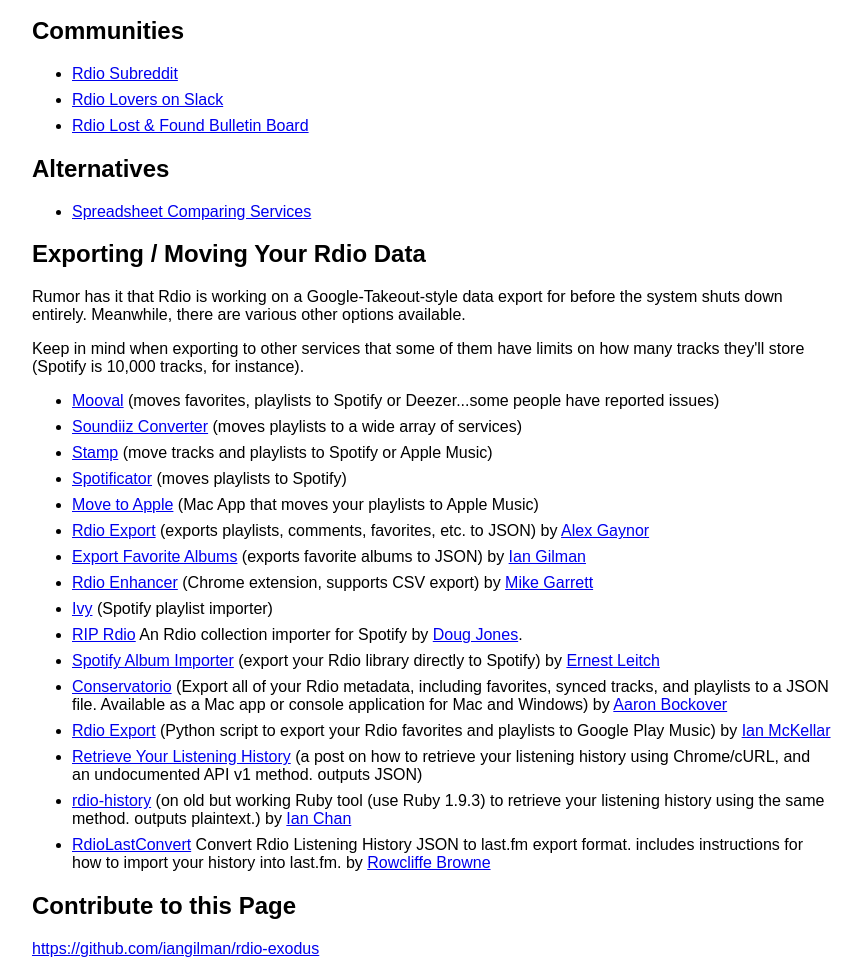
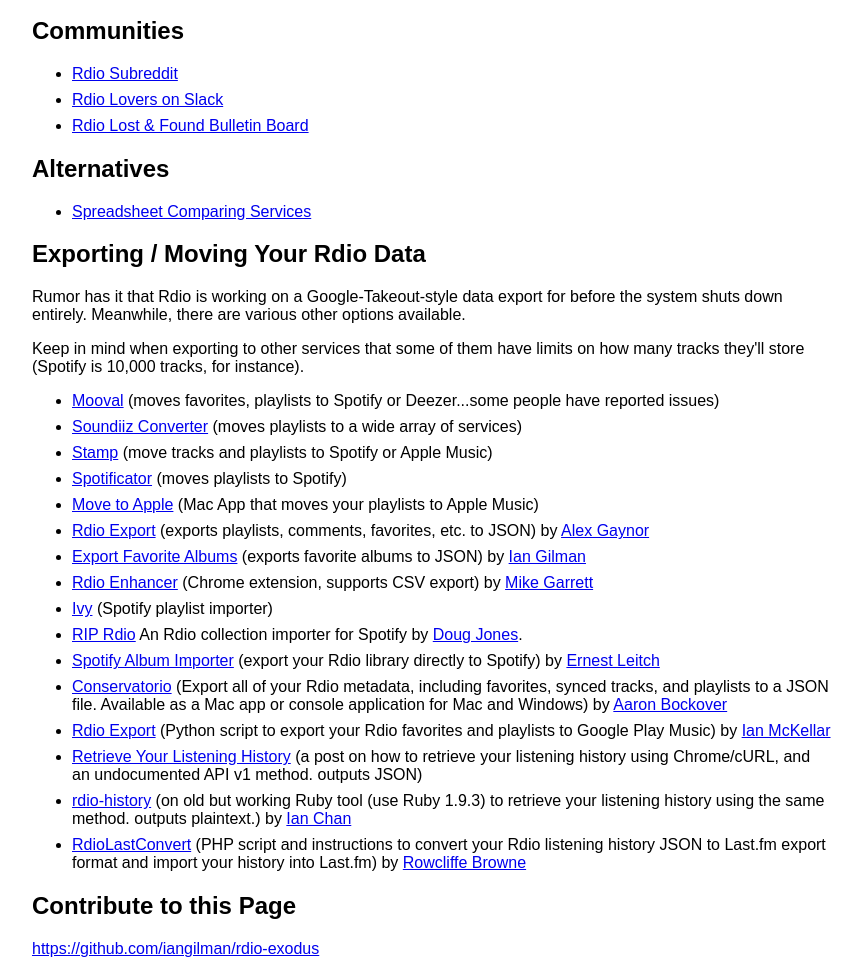
Before and after one commit to iangilman/rdio-exodus, a plain HTML site: page index.html in a window 1280 px wide. Shown: the part 119-1092 px from the top of the page, without its empty margins (208-1070 px from the left). Drawn offline with Linux system fonts and the light colour scheme.

Commit message:
Wording tweak

```diff
--- a/index.html
+++ b/index.html
@@ -38,7 +38,7 @@
         <li><a href="https://github.com/ianloic/rdio-export">Rdio Export</a> (Python script to export your Rdio favorites and playlists to Google Play Music) by <a href="https://www.twitter.com/ian">Ian McKellar</a></li>
         <li><a href="https://news.ycombinator.com/item?id=10578241">Retrieve Your Listening History</a> (a post on how to retrieve your listening history using Chrome/cURL, and an undocumented API v1 method. outputs JSON)</li>
         <li><a href="https://github.com/chanian/rdio-history">rdio-history</a> (on old but working Ruby tool (use Ruby 1.9.3) to retrieve your listening history using the same method. outputs plaintext.) by <a href="http://chanian.com/">Ian Chan</a></li>
-	<li><a href="https://github.com/cybacolt/RdioLastConvert">RdioLastConvert</a> Convert Rdio Listening History JSON to last.fm export format. includes instructions for how to import your history into last.fm. by <a href="https://github.com/cybacolt">Rowcliffe Browne</a></li>
+        <li><a href="https://github.com/cybacolt/RdioLastConvert">RdioLastConvert</a> (PHP script and instructions to convert your Rdio listening history JSON to Last.fm export format and import your history into Last.fm) by <a href="https://github.com/cybacolt">Rowcliffe Browne</a></li>
       </ul>
       <h2>Contribute to this Page</h2>
       <a href="https://github.com/iangilman/rdio-exodus">https://github.com/iangilman/rdio-exodus</a>
```
